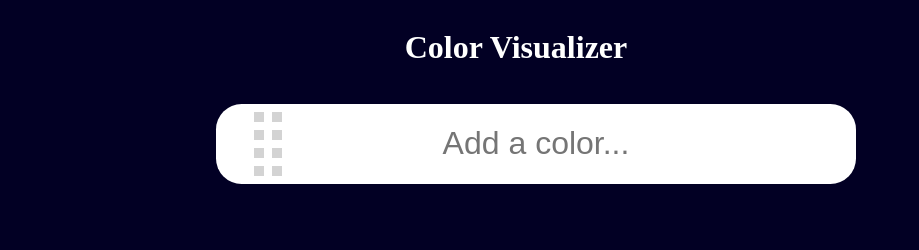
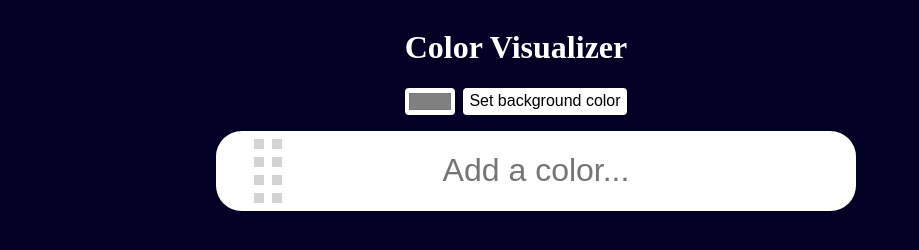
Before and after one commit to mecaneer23/color-visualizer, a plain HTML site: page index.html in a window 1280 px wide. Shown: the full height of the page, 124-1043 px from the left. Drawn offline with nearby package versions, Linux system fonts and the light colour scheme.

Commit message:
feat: add background color selection

```diff
--- a/index.html
+++ b/index.html
@@ -24,6 +24,10 @@
         </svg>
     </a>
     <h1>Color Visualizer</h1>
+    <form action="javascript:setBackgroundColor()">
+        <input id="backgroundColor" type="color" value="#808080">
+        <input type="submit" value="Set background color">
+    </form>
     <ul>
         <li id="original" class="box">
             <div class="handle">
@@ -36,7 +40,7 @@
                 <div class="cell"></div>
                 <div class="cell"></div>
             </div>
-            <input placeholder="Add a color..." />
+            <input class="input" placeholder="Add a color..." />
         </li>
     </ul>
     <script>
@@ -115,6 +119,12 @@
             ul.appendChild(newNode);
         }
 
+        function setBackgroundColor() {
+            let color = document.getElementById("backgroundColor").value;
+            document.body.style.backgroundColor = color;
+            document.querySelector(".github-corner").style.color = color;
+        }
+
         const boxes = document.querySelectorAll(".box");
         for (let box of boxes) {
             box.querySelector("input").addEventListener("keyup", () =>
--- a/style.css
+++ b/style.css
@@ -35,7 +35,7 @@ body {
     width: 1.25vh;
 }
 
-input {
+.input {
     border: none;
     padding: 0 1vh;
     margin: 0;
@@ -90,3 +90,18 @@ input:focus {
         animation: octocat-wave 560ms ease-in-out
     }
 }
+
+form {
+    display: flex;
+    gap: 1vh;
+}
+
+form input {
+    display: inline-block;
+    font-size: 1em;
+    border: none;
+    border-radius: 0.5vh;
+    text-decoration: none;
+    color: black;
+    background-color: white;
+}
```
